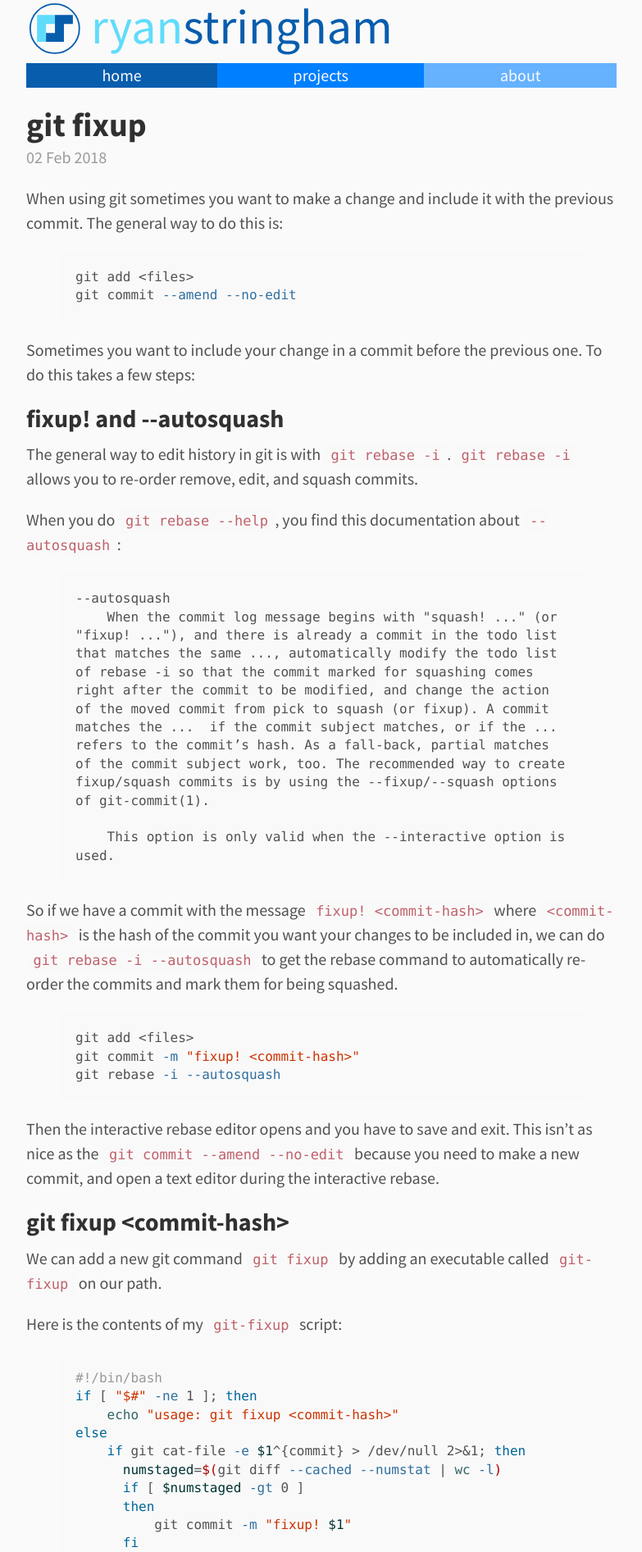
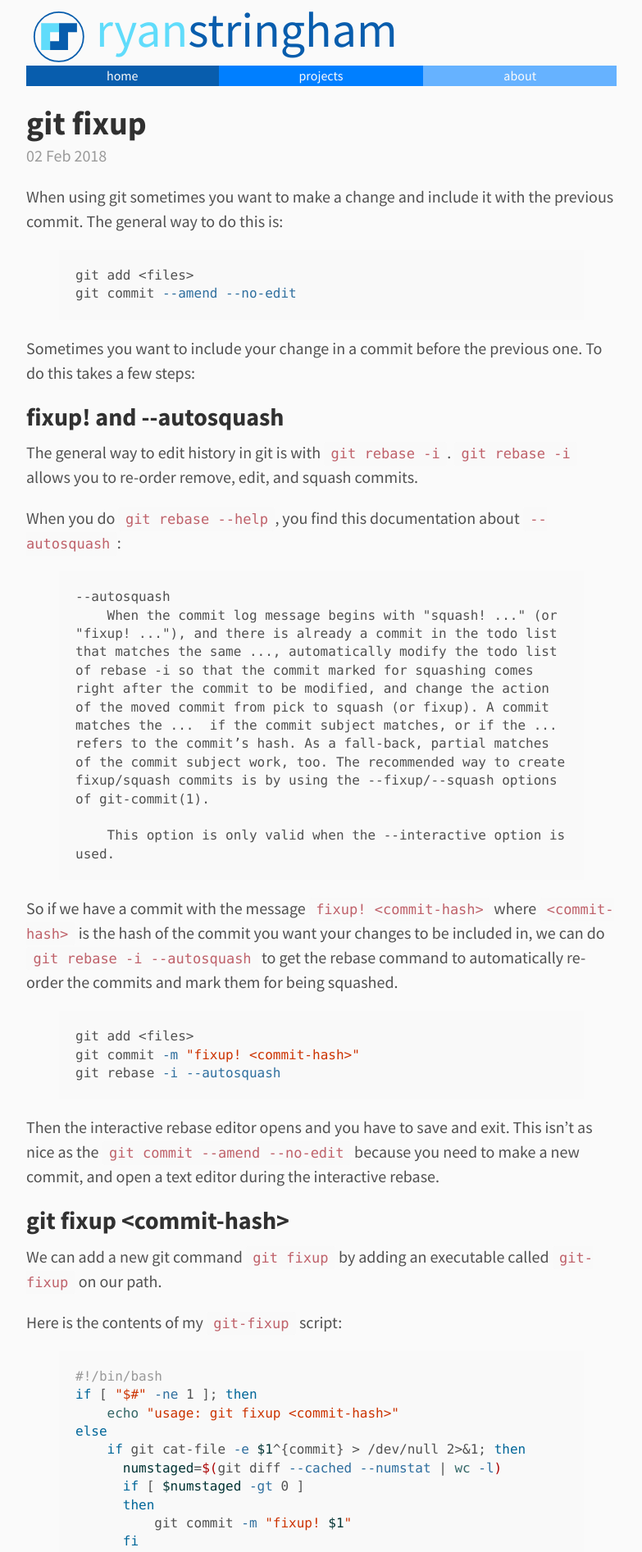
Before and after one commit to stringham/blog, a Jekyll site: the page built from index.html, in a window 1280 px wide. Shown: the top 1893 px of the page at 82% size, without its empty margins (248-1031 px from the left). Built offline with Jekyll 4.4.1, drawn with Linux system fonts in a browser that asks for light colours; the list of posts is cut into pages by our own code.

Commit message:
update css.

```diff
--- a/public/css/style.css
+++ b/public/css/style.css
@@ -8,7 +8,8 @@
 
 .header {
 	position: relative;
-	width:100%;
+  width:100%;
+  margin-top: 10px;
 }
 
 .header .name {
@@ -16,7 +17,7 @@
 	font-size: 60px;
   margin-left: 10px;
   position: relative;
-  top: -0.11em;
+  top: -0.15em;
   background: #fafafa;
   text-decoration: none;
 }
@@ -28,10 +29,13 @@
 .header .logo-name {
   display: flex;
   align-items: center;
+  margin-left: 5px;
 }
 
 .header .logo-container {
-	display: inline-block;
+  display: block;
+  width: 70px;
+  height: 70px;
   cursor: pointer;
 }
 
@@ -39,6 +43,7 @@
 	width: 100%;
   display: flex;
   margin-bottom: 1em;
+  height: 25px
 }
 
 .nav a {
@@ -48,6 +53,8 @@
   color: #fafafa;
   display: inline-flex;
   text-decoration: none;
+  font-size: 16px;
+  line-height: 25px;
 }
 
 .nav a span {
```
